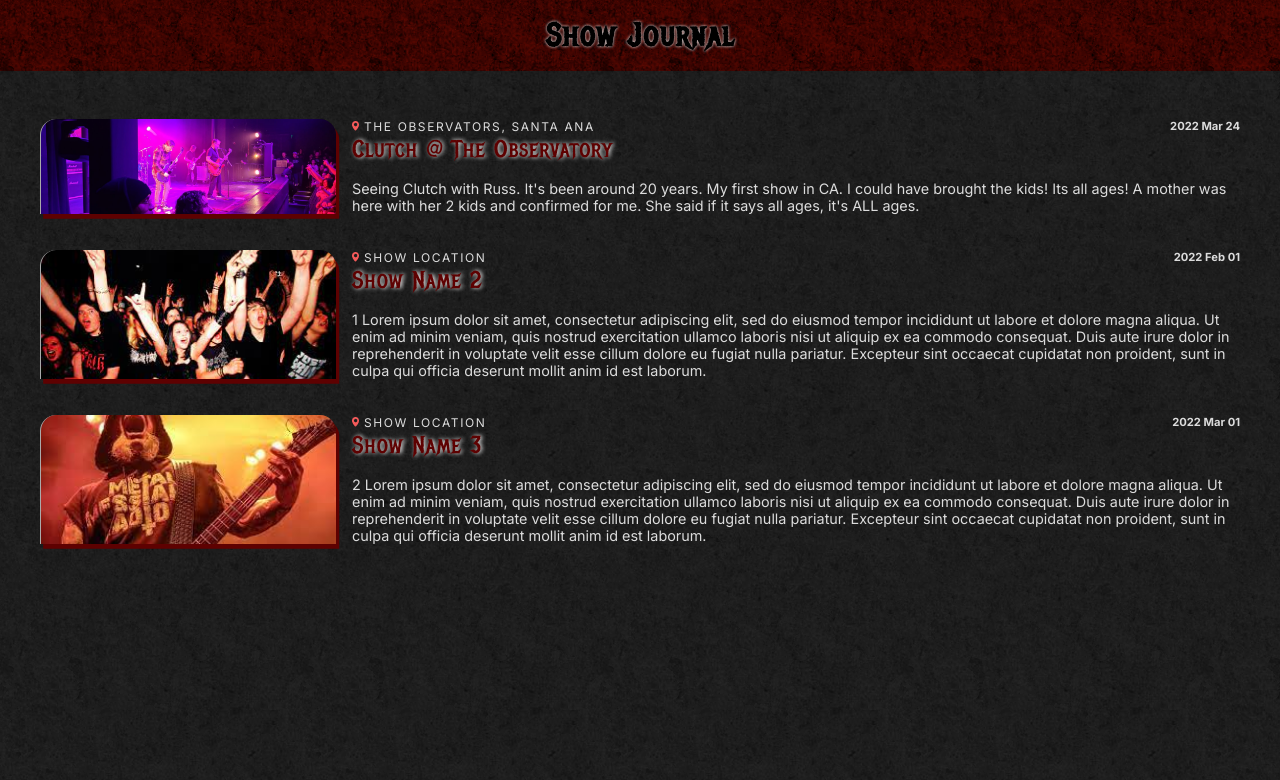
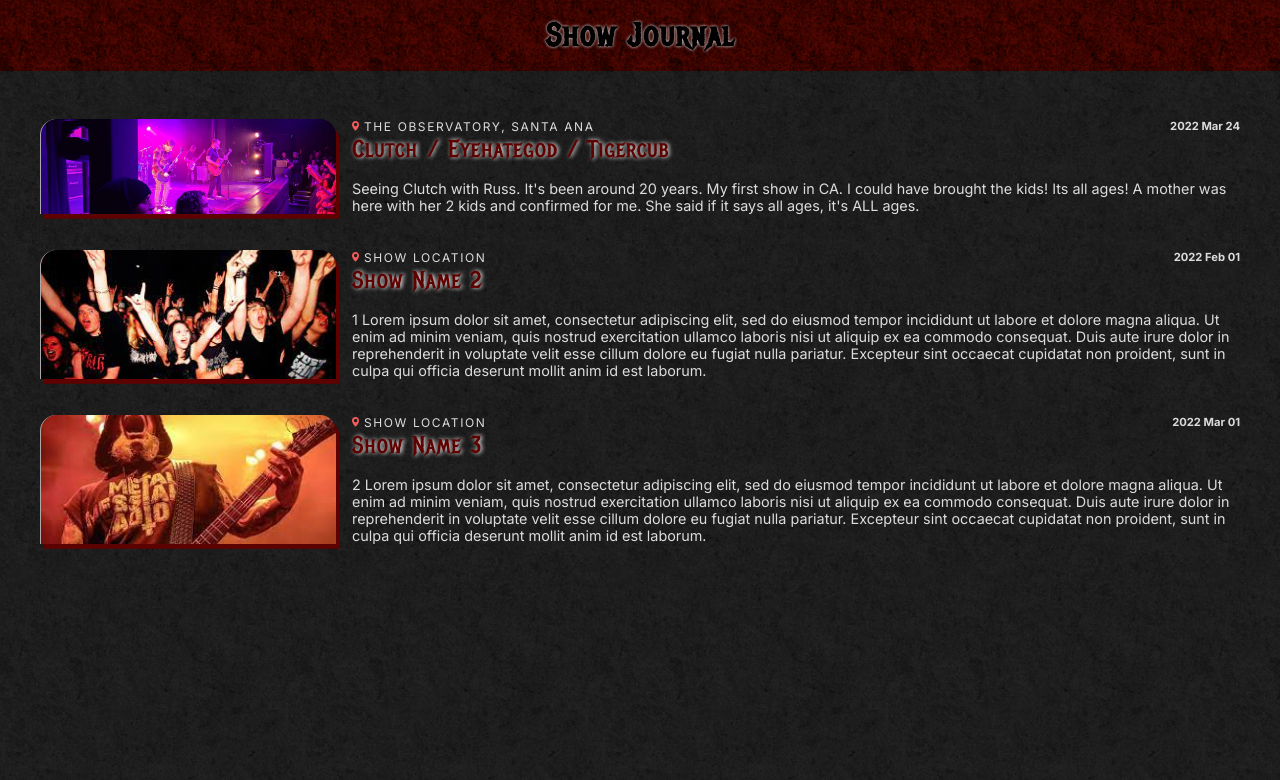
Before and after one commit to vishalicious213/show-journal, a React (Vite) app: page / in a window 1280 px wide. Shown: the top 780 px of the page. Built offline with nearby package versions, Linux system fonts and the light colour scheme.

Commit message:
added google maps link for clutch show

```diff
--- a/data.js
+++ b/data.js
@@ -1,9 +1,9 @@
 export default [
     {
         id: 0,
-        name: "Clutch @ The Observatory",
-        location: "The Observators, Santa Ana",
-        map: "https://google.com",
+        name: "Clutch / Eyehategod / Tigercub",
+        location: "The Observatory, Santa Ana",
+        map: "https://goo.gl/maps/66mRqK87SzGYJtiP9",
         date: "2022 Mar 24",
         desc: "Seeing Clutch with Russ. It's been around 20 years. My first show in CA. I could have brought the kids! Its all ages! A mother was here with her 2 kids and confirmed for me. She said if it says all ages, it's ALL ages.",
         full: `
```
